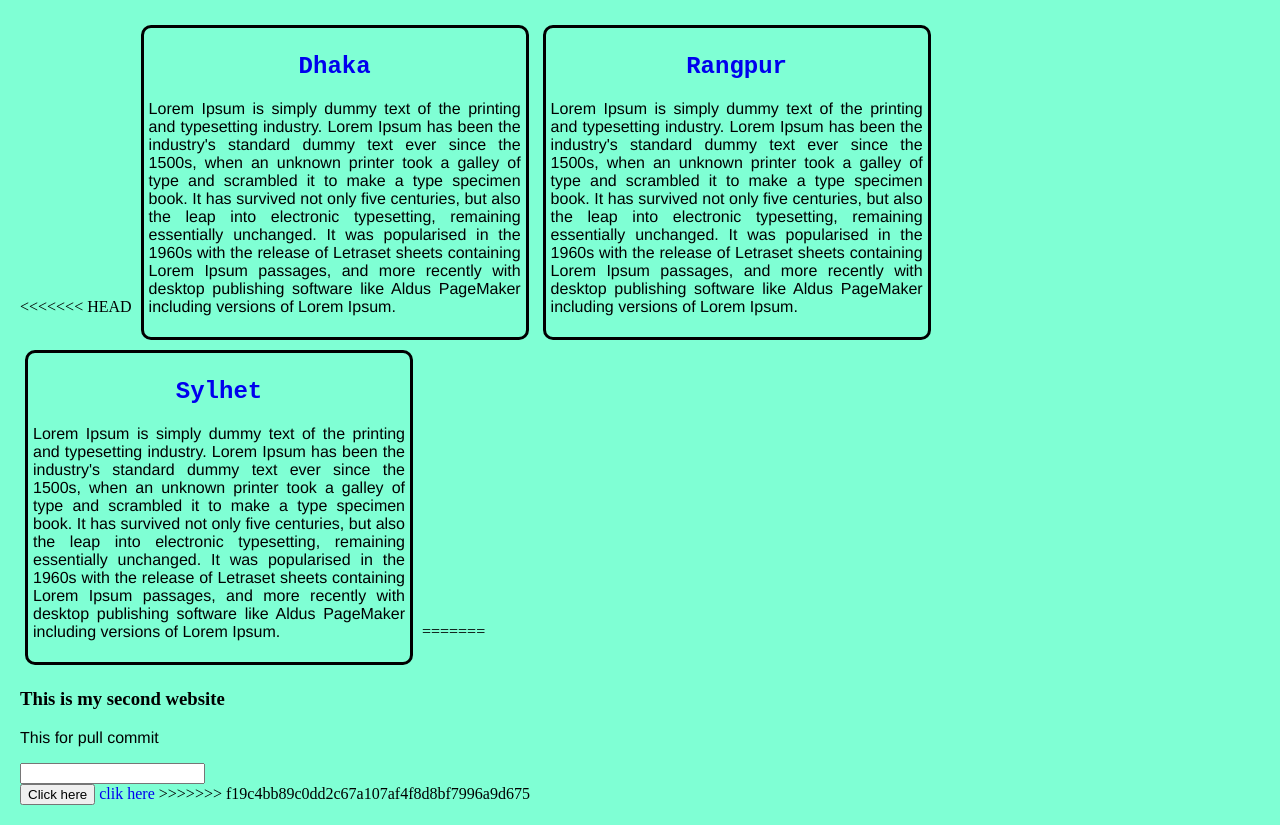
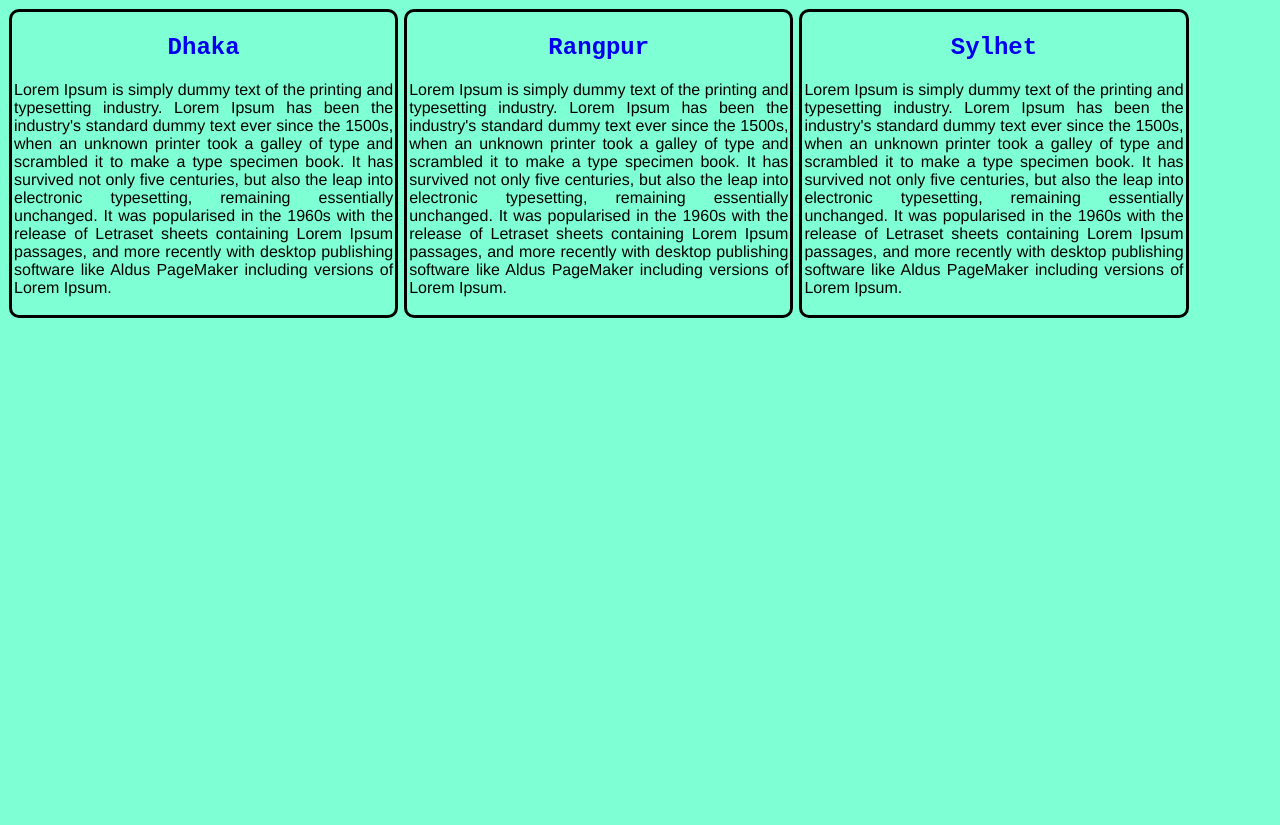
Before and after one commit to Firoz-Alam/my-second-website, a plain HTML site: page index.html in a window 1280 px wide. After the commit the page ends 800 px from the top, so only its background shows below. Drawn offline with Linux system fonts and the light colour scheme.

Commit message:
update with style

```diff
--- a/index.html
+++ b/index.html
@@ -8,7 +8,6 @@
     <title>Document</title>
 </head>
 <body>
-<<<<<<< HEAD
     <div class="container">
         <h2><a href="#">Dhaka</a></h2>
         <p>Lorem Ipsum is simply dummy text of the printing and typesetting industry. Lorem Ipsum has been the industry's standard dummy text ever since the 1500s, when an unknown printer took a galley of type and scrambled it to make a type specimen book. It has survived not only five centuries, but also the leap into electronic typesetting, remaining essentially unchanged. It was popularised in the 1960s with the release of Letraset sheets containing Lorem Ipsum passages, and more recently with desktop publishing software like Aldus PageMaker including versions of Lorem Ipsum.</p>
@@ -24,14 +23,6 @@
         <p>Lorem Ipsum is simply dummy text of the printing and typesetting industry. Lorem Ipsum has been the industry's standard dummy text ever since the 1500s, when an unknown printer took a galley of type and scrambled it to make a type specimen book. It has survived not only five centuries, but also the leap into electronic typesetting, remaining essentially unchanged. It was popularised in the 1960s with the release of Letraset sheets containing Lorem Ipsum passages, and more recently with desktop publishing software like Aldus PageMaker including versions of Lorem Ipsum.</p>
 
     </div>
-=======
-    <h3>This is my second website</h3>
-    <p>This for pull commit</p>
-    <input type="">
-    <br>
-    <button>Click here</button>
-    <a href="#">clik here</a>
->>>>>>> f19c4bb89c0dd2c67a107af4f8d8bf7996a9d675
 
 </body>
 </html>
--- a/style.css
+++ b/style.css
@@ -1,6 +1,6 @@
 body{
     background-color: aquamarine;
-    margin: 20px;
+
 }
 h2{
     font-family: 'Courier New', Courier, monospace;
@@ -20,8 +20,8 @@ a:hover{
 .container{
     border: 3px solid black;
     border-radius: 10px;
-    margin: 5px;
-    padding: 5px;
+    margin: 1px;
+    padding: 2px;
     width: 30%;
     display: inline-block;
 }
```
